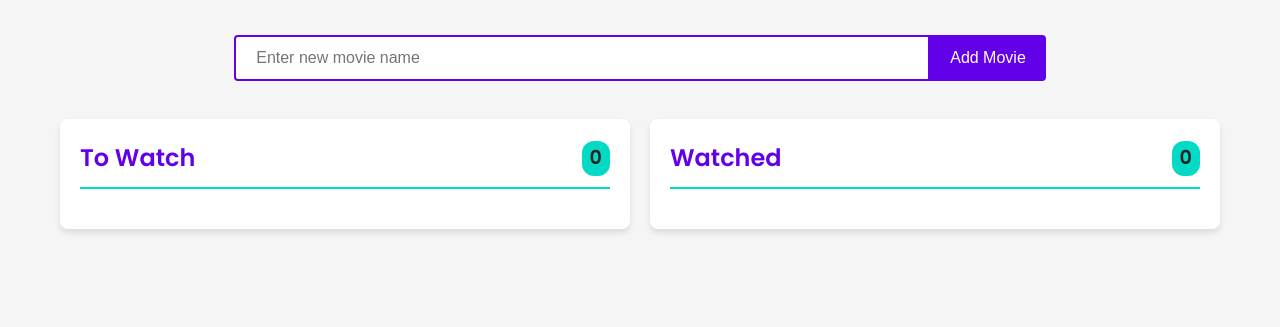
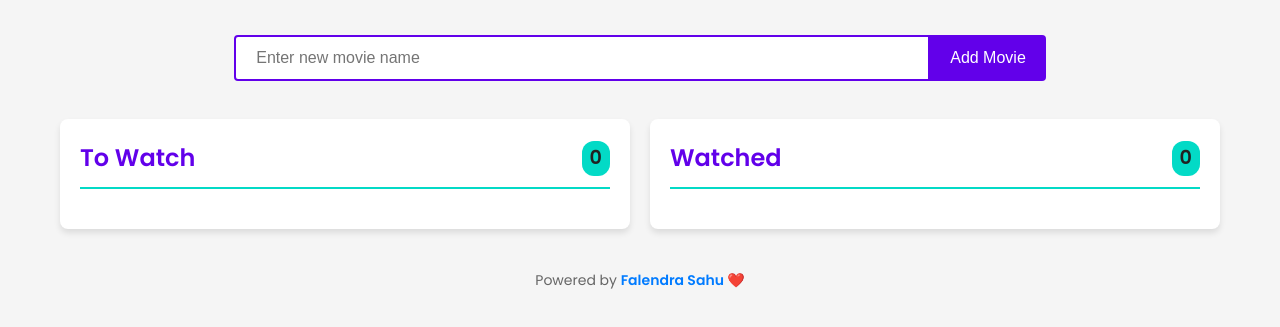
Before and after one commit to falendra-sahu/Movie-Watchlist, a plain HTML site: page index.html in a window 1280 px wide. Shown: the part 87-414 px from the top of the page. Drawn offline with nearby package versions, Linux system fonts and the light colour scheme; no server answers.

Commit message:
Update index.html

```diff
--- a/index.html
+++ b/index.html
@@ -242,6 +242,23 @@
     display: none;
   }
 
+  footer {
+    margin-top: 20px;
+    font-size: 14px;
+    color: #666;
+    text-align: center;
+  }
+
+  footer a {
+    color: #007bff;
+    text-decoration: none;
+    font-weight: bold;
+  }
+
+  footer a:hover {
+    text-decoration: underline;
+  }
+
   @media (max-width: 768px) {
     .container {
       padding: 10px;
@@ -313,6 +330,10 @@
   </div>
 
   <div class="overlay" id="overlay"></div>
+
+  <footer>
+    Powered by <a href="#">Falendra Sahu ❤️</a>
+  </footer>
 
   <script src="https://cdnjs.cloudflare.com/ajax/libs/Sortable/1.14.0/Sortable.min.js"></script>
   <script type="module">
```
